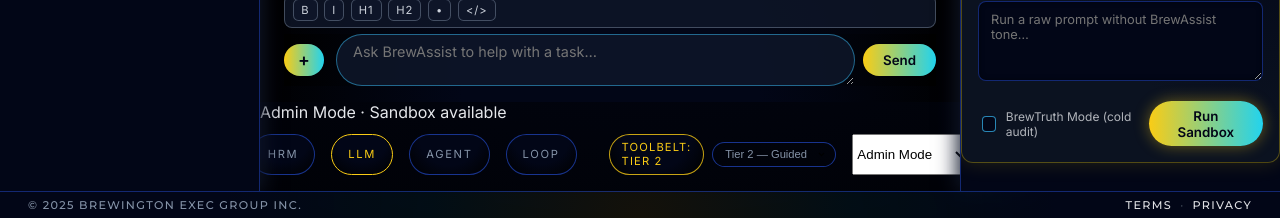
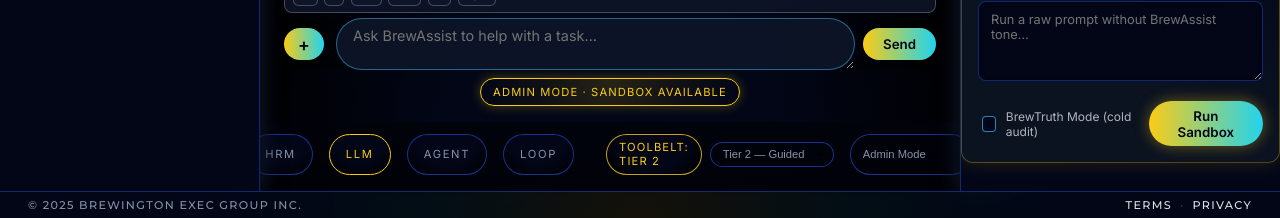
Before and after one commit to Rabrewing/brewassist, a Next.js app: page / in a window 1280 px wide. Shown: the part 579-797 px from the top of the page. Built offline with nearby package versions, Linux system fonts and the light colour scheme; no server answers.

Commit message:
ui(cockpit): refine mode/tier UX, scrolling, and confirmations

```diff
--- a/components/BrewCockpitCenter.tsx
+++ b/components/BrewCockpitCenter.tsx
@@ -402,10 +402,6 @@
 
                                       </div>
 
-                </div>
-
-
-
                                       <div className="cockpit-hud">
 
                                         {cockpitMode === 'admin' ? (
@@ -417,6 +413,8 @@
                                           <span className="hud-badge customer-mode">Customer Mode · Sandbox locked (internal only)</span>
 
                                         )}
+
+                                      </div>
 
                                     </div>
 
@@ -455,11 +453,7 @@
         <CockpitModeToggle />
       </div>
 
-      {lastError && (
-        <div className="cockpit-error-hint">
-          {lastError}
-        </div>
-      )}
+      {}
 
       {showConfirmationModal && pendingAction && (
         <div className="confirmation-modal-overlay">
--- a/components/CockpitModeToggle.tsx
+++ b/components/CockpitModeToggle.tsx
@@ -9,7 +9,7 @@
     <select
       value={mode}
       onChange={(e) => updateMode(e.target.value as CockpitMode)}
-      className="brew-toggle"
+      className="brew-tier-dropdown"
     >
       <option value="admin">Admin Mode</option>
       <option value="customer">Customer Mode</option>
--- a/styles/cockpit-layout.css
+++ b/styles/cockpit-layout.css
@@ -988,3 +988,39 @@
 .confirmation-modal-button--force:hover {
   background: linear-gradient(90deg, #f44336, #e53935);
 }
+
+.cockpit-hud {
+  z-index: 10; /* Ensure it's above other elements if needed */
+  padding: 0.5rem 1.5rem 0; /* Example padding */
+  display: flex; /* To center content */
+  justify-content: center;
+  align-items: center;
+  width: 100%;
+}
+
+.hud-badge {
+  font-size: 0.7rem;
+  letter-spacing: 0.1em;
+  text-transform: uppercase;
+  padding: 0.35rem 0.75rem;
+  border-radius: 999px;
+  white-space: nowrap;
+  transition: all 0.3s ease-in-out;
+  display: inline-flex; /* Use flex to center content if needed */
+  align-items: center;
+  justify-content: center;
+}
+
+.hud-badge.admin-mode {
+  border: 1px solid #facc15; /* BrewGold border */
+  color: #facc15; /* BrewGold text */
+  background: radial-gradient(circle at top, rgba(250, 204, 21, 0.15) 0%, rgba(250, 204, 21, 0.05) 55%, transparent 100%);
+  box-shadow: 0 0 12px rgba(250, 204, 21, 0.3); /* BrewGold glow */
+}
+
+.hud-badge.customer-mode {
+  border: 1px solid rgba(148, 163, 184, 0.6); /* Muted border */
+  color: rgba(148, 163, 184, 0.9); /* Muted text */
+  background: radial-gradient(circle at top, rgba(148, 163, 184, 0.08) 0%, rgba(148, 163, 184, 0.02) 55%, transparent 100%);
+  box-shadow: 0 0 8px rgba(148, 163, 184, 0.15); /* Subtle glow */
+}
```
Lines whose indentation alone changed are shown as unchanged.
